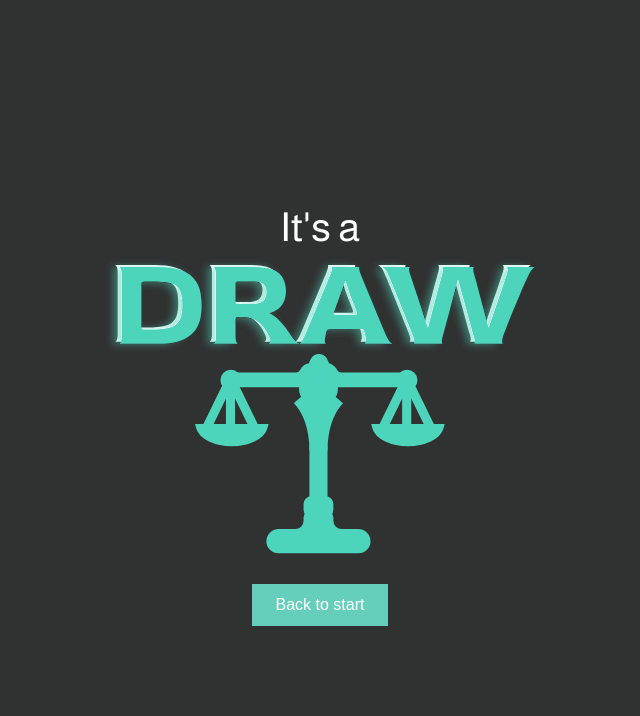
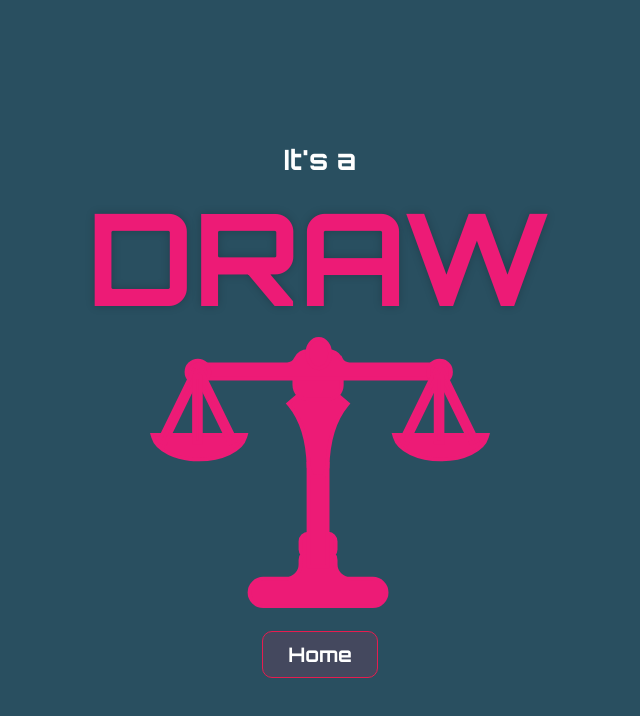
Before and after one commit to Blitzbombong/memory-game-ts, a website built with Vite: page index.html in a window 1280 px wide. Shown: the whole page, without its empty margins (320-960 px from the left). Built offline with nearby package versions, Linux system fonts and the light colour scheme.

Commit message:
draw screen styled

```diff
--- a/src/main.ts
+++ b/src/main.ts
@@ -55,6 +55,7 @@
   if (!appRef) return;
 
   currentState = "result";
+  currentSettings.theme = "gaming";
 
   (window as any).gameWinner = "blue";
 
--- a/src/styles/components/_theme-code-vibes.scss
+++ b/src/styles/components/_theme-code-vibes.scss
@@ -7,7 +7,7 @@
 
   --header-bg-color: none;
   --header-drop-shadow: none;
-  --header-play-item: #86e9d64d;
+  --header-play-item: ;
   --header-play-item-radius: 0;
   --header-border-radius: 0;
 
--- a/src/styles/components/_theme-gaming.scss
+++ b/src/styles/components/_theme-gaming.scss
@@ -70,4 +70,15 @@
   --dialog-font-weight: 700;
   --dialog-font-color: #294f60;
   --dialog-line-height: 4rem;
+
+  --result-bg-color: #303131;
+  --result-go-color: #4dd5bc;
+  --result-go-shadow: 0 8px 16px #ed1b7680;
+  --result-btn-border: 1px solid #ed1b76;
+  --result-font-family: #{v.$font-code};
+  --result-font-size: 3.2rem;
+  --result-font-weight: 700;
+  --result-font-color: #303131;
+  --result-line-height: 4rem;
+  --result-padding: 4rem;
 }
--- a/src/styles/layouts/_result-overlay.scss
+++ b/src/styles/layouts/_result-overlay.scss
@@ -1,5 +1,5 @@
-@use '../abstracts/mixins' as m;
-@use '../abstracts/variables' as v;
+@use "../abstracts/mixins" as m;
+@use "../abstracts/variables" as v;
 
 .result-overlay {
   position: fixed;
@@ -22,28 +22,35 @@
     flex-direction: column;
     align-items: center;
     justify-content: center; // 🟢 Ändert alles auf perfekt mittig!
-    gap: 3rem;               // 🟢 Automatischer Abstand zwischen den Elementen
+    gap: 2rem; // 🟢 Automatischer Abstand zwischen den Elementen
     text-align: center;
 
     .result-header {
-      .winner-label, .draw-label {
+      .winner-label,
+      .draw-label {
         font-size: 1.8rem;
         text-transform: uppercase;
         letter-spacing: 2px;
         color: #ffffff;
       }
 
-      .winner-name, .game-over-title, .draw-title {
+      .winner-name,
+      .game-over-title,
+      .draw-title {
         font-size: 5.6rem;
         font-weight: 800;
         margin-top: 1rem;
       }
 
-      .winner-name.color-blue { color: var(--color-player-one); }
-      .winner-name.color-orange { color: var(--color-player-two); }
+      .winner-name.color-blue {
+        color: var(--color-player-one);
+      }
+      .winner-name.color-orange {
+        color: var(--color-player-two);
+      }
     }
 
-    .winner-illustration, .draw-illustration {
+    .winner-illustration {
       display: flex;
       justify-content: center;
       align-items: center;
@@ -77,8 +84,12 @@
           padding: 0.8rem 2rem;
           color: #ffffff;
 
-          &.blue { background-color: var(--color-player-one); }
-          &.orange { background-color: var(--color-player-two); }
+          &.blue {
+            background-color: var(--color-player-one);
+          }
+          &.orange {
+            background-color: var(--color-player-two);
+          }
         }
       }
     }
@@ -101,11 +112,16 @@
   background-color: var(--result-bg-color);
 
   &.has-confetti {
-    background-image: url('../assets/icons/ui/win_confetti.svg');
+    background-image: url("../assets/icons/ui/win_confetti.svg");
     background-repeat: no-repeat;
     background-position: top center;
     background-size: contain;
   }
+
+  .draw-container {
+    display: flex;
+    flex-direction: column;
+    align-items: center;
 
     .draw-label {
       font-family: var(v.$font-accent);
@@ -113,6 +129,17 @@
       font-weight: 400;
       color: #ffffff;
       margin-bottom: 1rem;
+    }
+
+    .draw-title {
+      width: 40rem;
+      height: 14rem;
+    }
+
+      .draw-illustration img {
+        width: 100%;
+        height: auto;
+      }
   }
 
   .winner-name {
@@ -140,23 +167,55 @@
   // 🟢 DEIN STYLING FÜR DEN CODE-VIBES BUTTON
   .primary-button {
     padding: 1.2rem 2.4rem;
-    font-size: 1.6rem;
-    background: #66cfbc;
+    font-size: 2.4rem;
+    font-weight: 700;
+    font-family: var(v.$font-accent);
+    background: #86e9d64d;
     color: #ffffff;
-    border-radius: 0px; // Code-Vibes ist ja eher eckig!
+    border: 1px solid #4dd5bc;
 
     &:hover {
       background: #66cfbcab;
+      box-shadow:
+            inset 0 0 0 1px #4dd5bc,
+            0 8px 20px rgba(77, 213, 188, 0.25);
     }
   }
 }
 
 // 2. FÜR DAS GAMING THEME
 .result-overlay.theme-gaming {
-  background-color: var(--result-bg-color);
+  background-color: var(--bg-color);
 
-  .game-over-title, .draw-title {
+  .game-over-title {
     text-shadow: var(--result-go-shadow);
+  }
+
+  .draw-container {
+    display: flex;
+    flex-direction: column;
+    align-items: center;
+
+    .draw-label {
+      font-family:v.$font-code !important;
+      font-size: 2.8rem;
+      font-weight: 700;
+      color: #ffffff;
+      box-shadow: var(--header-drop-shadow);
+    }
+
+    .draw-title {
+      font-family: v.$font-code !important;
+      font-size: 12.8rem;
+      font-weight: 700;
+      color: #ed1b76;
+      text-shadow: 0 0 10px #00000033;
+    }
+
+      .draw-illustration img {
+        width: 34rem;
+        height: auto;
+      }
   }
 
   // 🟢 DEIN STYLING FÜR DIE GAMING SCORE-BOX
@@ -178,15 +237,19 @@
 
   // 🟢 DEIN STYLING FÜR DEN GAMING BUTTON
   .primary-button {
-    padding: 1.5rem 3rem;
-    font-size: 1.8rem;
-    background: #e71c4f;
+    padding: 1rem 2.5rem;
+    font-size: 2rem;
+    background: #e71c4f24;
+    border: 1px solid #e71c4f;
     color: #ffffff;
-    border-radius: 10px; // Runder Button fürs Gaming
+    border-radius: 10px;
+    font-family: v.$font-code !important;
+    font-weight: 700;
 
     &:hover {
-      background: #ffffff;
-      color: #e71c4f;
+      box-shadow:
+            inset 0 0 0 2px #e71c4f,
+            0 5px 15px #e71c4f66;
     }
   }
 }
```
Lines whose indentation alone changed are shown as unchanged.
